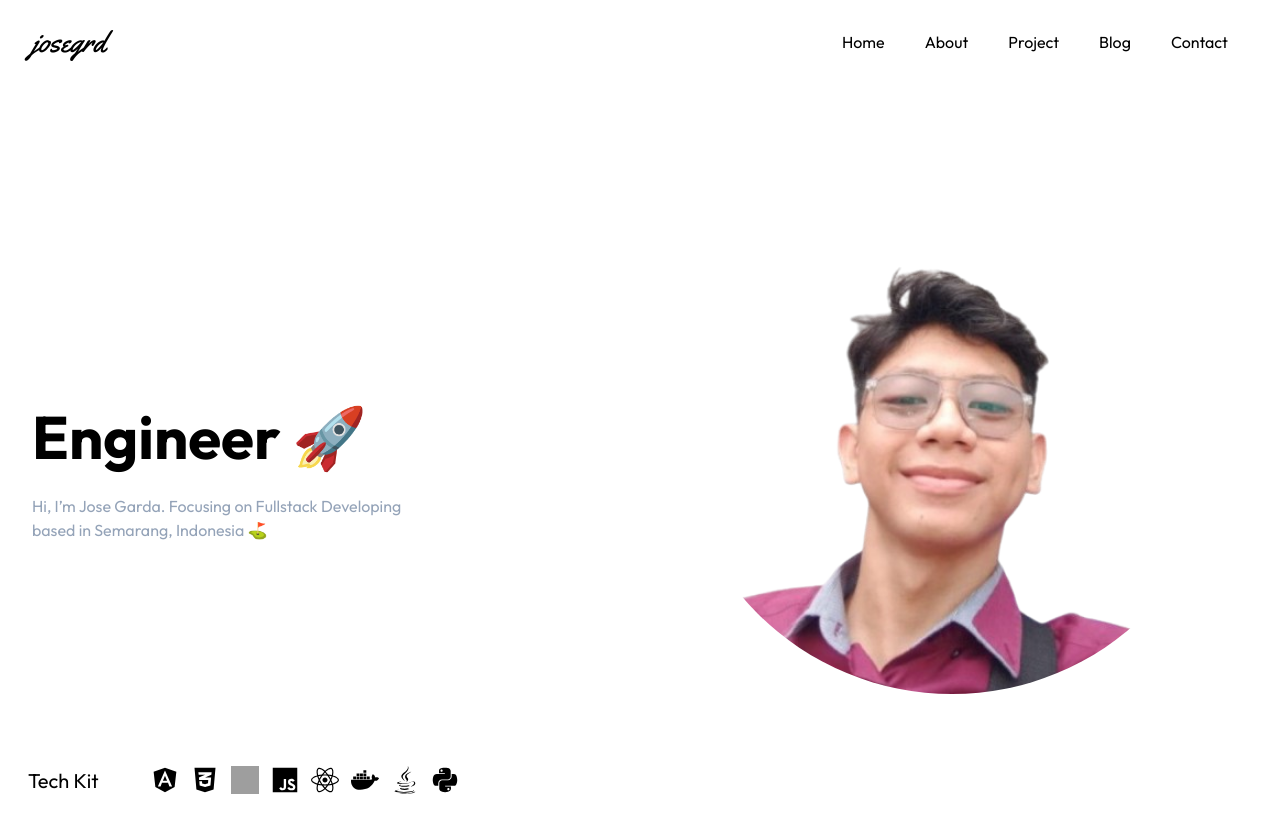
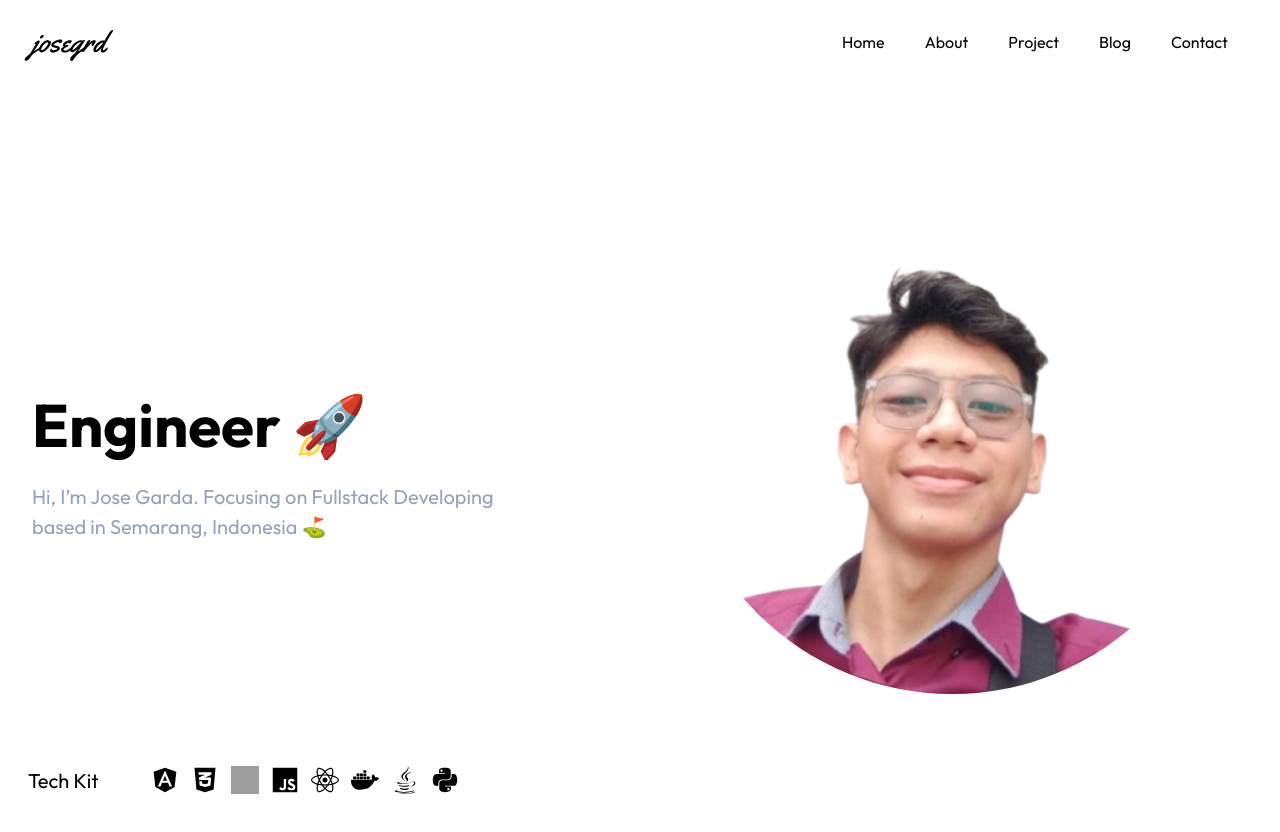
Before and after one commit to Josegrd/web-self, a React (Vite) app: page / in a window 1280 px wide. Shown: the top 832 px of the page. Built offline with nearby package versions, Linux system fonts and the light colour scheme; no server answers; grey boxes are pictures that could not be loaded.

Commit message:
[fix] font hero

```diff
--- a/src/components/Hero.jsx
+++ b/src/components/Hero.jsx
@@ -45,7 +45,7 @@ export default function Hero() {
             <h1 className="font-sans lg:text-[60px] font-bold sm:mt-20 text-[35px] mb-3 md:text-[55px]">
               Engineer 🚀
             </h1>
-            <p className="font-sans text-slate-400 mt-2l text-[11px] mb-16 md:text-[20px] lg:text-[16px]">
+            <p className="font-sans text-slate-400 mt-2l text-[11px] mb-16 md:text-[20px] lg:text-[20px]">
               Hi, I’m Jose Garda. Focusing on Fullstack Developing
               <span className="block">based in Semarang, Indonesia ⛳</span>
             </p>
--- a/src/components/ProjectCard.jsx
+++ b/src/components/ProjectCard.jsx
@@ -1,7 +1,7 @@
 export default function BlogCard({ title, startDate, endDate, stack }) {
   return (
     <>
-      <div className="px-4 w-full lg:group-hover:[&:not(:hover)]:opacity-30">
+      <div className="px-4 w-full group-hover:[&:not(:hover)]:opacity-30">
         <div className="mb-10 rounded-xl bg-white shadow-lg">
           <a href="#">
             <div className="py-8 px-6">
```
